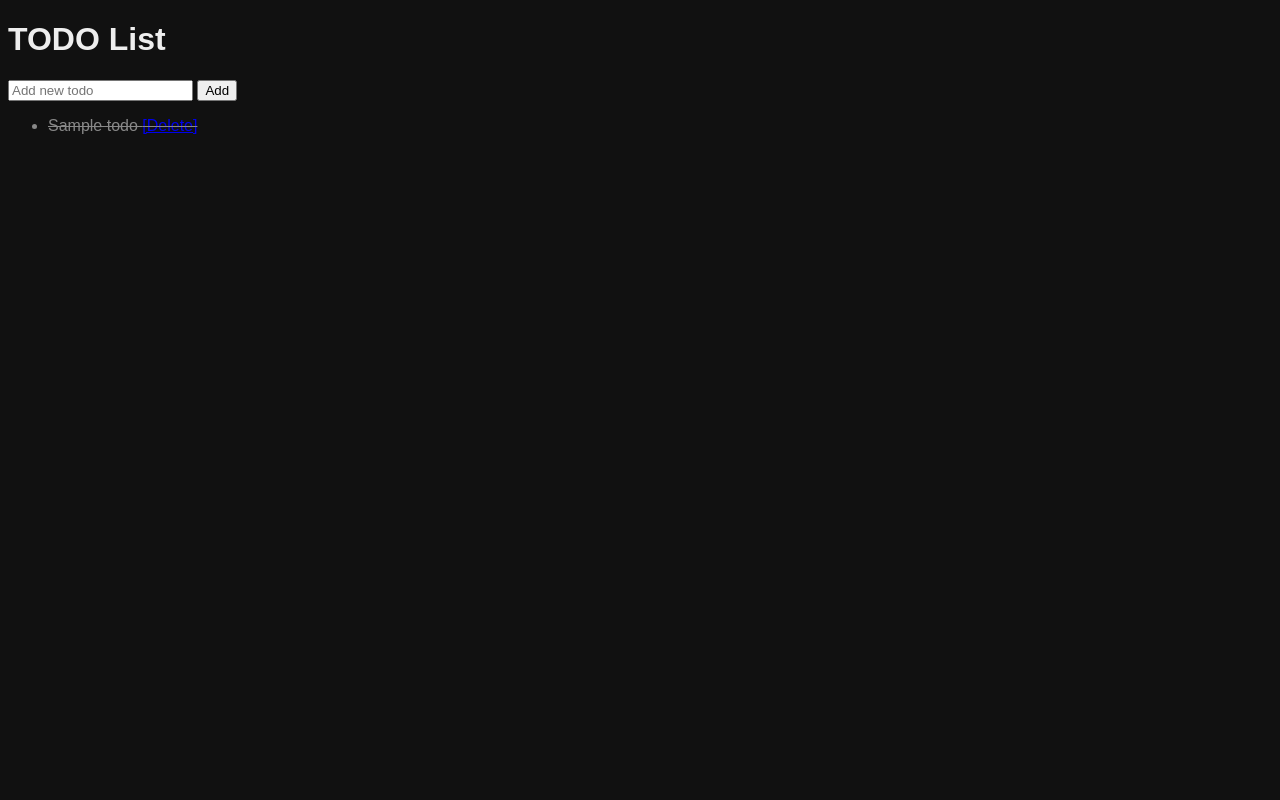
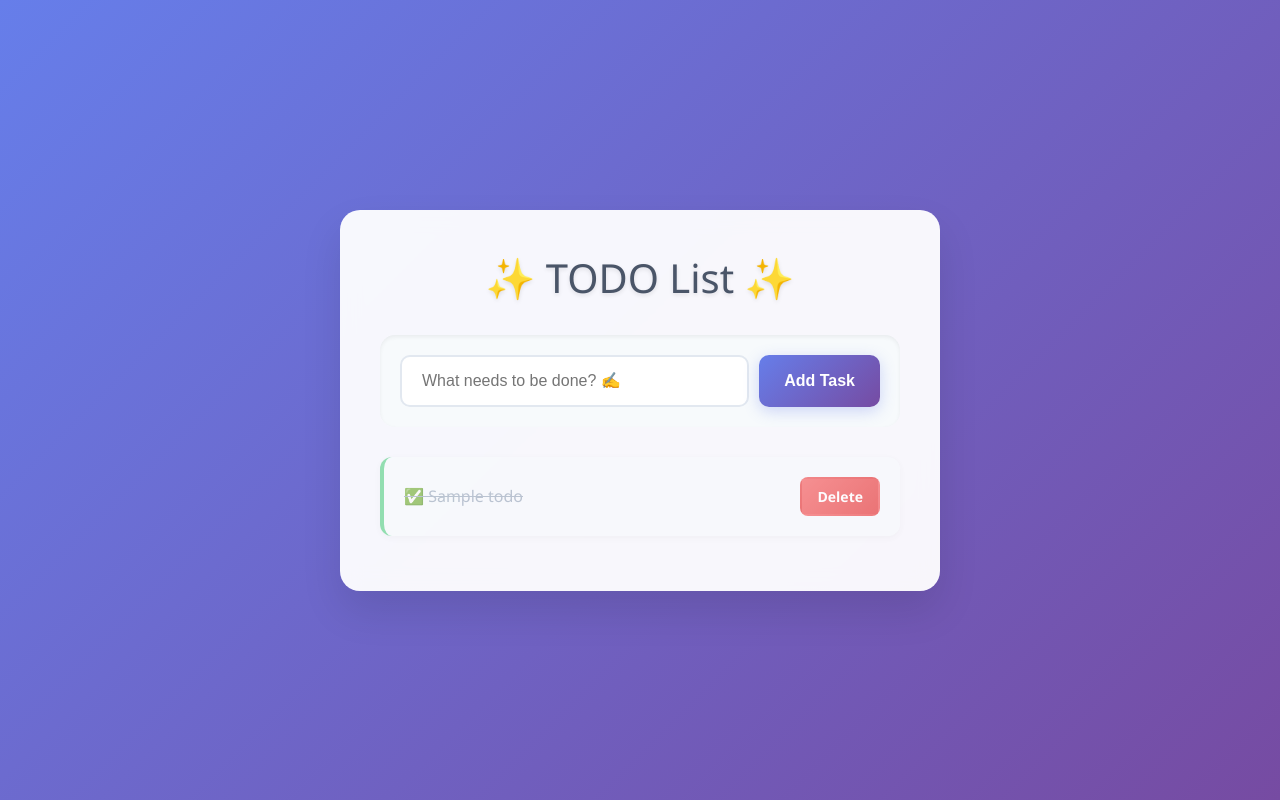
Before and after one commit to sayedabdulkarim/django_poc_one, a Django app: page / in a window 1280 px wide. Run offline with Django 5.2, Linux system fonts and the light colour scheme; tables that the repository leaves empty hold one stand-in row (values such as "Sample post").

Commit message:
Refactor index.html to enhance layout and styling for the TODO app

```diff
--- a/todo/templates/index.html
+++ b/todo/templates/index.html
@@ -3,43 +3,228 @@
 
 <head>
     <title>TODO App</title>
+    <meta charset="UTF-8">
+    <meta name="viewport" content="width=device-width, initial-scale=1.0">
     <style>
-        /* Your CSS here, e.g., */
-        body {
-            font-family: Arial;
-            background: #111;
-            color: #eee;
+        * {
+            margin: 0;
+            padding: 0;
+            box-sizing: border-box;
         }
 
-        .todo {
-            margin: 10px 0;
+        body {
+            font-family: 'Segoe UI', Tahoma, Geneva, Verdana, sans-serif;
+            background: linear-gradient(135deg, #667eea 0%, #764ba2 100%);
+            min-height: 100vh;
+            display: flex;
+            align-items: center;
+            justify-content: center;
+            color: #333;
         }
 
-        .completed {
+        .container {
+            background: rgba(255, 255, 255, 0.95);
+            backdrop-filter: blur(10px);
+            border-radius: 20px;
+            box-shadow: 0 20px 40px rgba(0, 0, 0, 0.1);
+            padding: 40px;
+            max-width: 600px;
+            width: 90%;
+            margin: 20px;
+        }
+
+        h1 {
+            text-align: center;
+            color: #4a5568;
+            margin-bottom: 30px;
+            font-size: 2.5rem;
+            font-weight: 300;
+            text-shadow: 0 2px 4px rgba(0, 0, 0, 0.1);
+        }
+
+        .add-form {
+            display: flex;
+            gap: 10px;
+            margin-bottom: 30px;
+            background: #f7fafc;
+            padding: 20px;
+            border-radius: 15px;
+            box-shadow: inset 0 2px 4px rgba(0, 0, 0, 0.06);
+        }
+
+        .add-form input {
+            flex: 1;
+            padding: 15px 20px;
+            border: 2px solid #e2e8f0;
+            border-radius: 10px;
+            font-size: 16px;
+            transition: all 0.3s ease;
+            background: white;
+        }
+
+        .add-form input:focus {
+            outline: none;
+            border-color: #667eea;
+            box-shadow: 0 0 0 3px rgba(102, 126, 234, 0.1);
+        }
+
+        .add-btn {
+            padding: 15px 25px;
+            background: linear-gradient(135deg, #667eea 0%, #764ba2 100%);
+            color: white;
+            border: none;
+            border-radius: 10px;
+            font-size: 16px;
+            font-weight: 600;
+            cursor: pointer;
+            transition: all 0.3s ease;
+            box-shadow: 0 4px 15px rgba(102, 126, 234, 0.3);
+        }
+
+        .add-btn:hover {
+            transform: translateY(-2px);
+            box-shadow: 0 6px 20px rgba(102, 126, 234, 0.4);
+        }
+
+        .todo-list {
+            list-style: none;
+        }
+
+        .todo-item {
+            background: white;
+            margin-bottom: 15px;
+            padding: 20px;
+            border-radius: 12px;
+            box-shadow: 0 2px 10px rgba(0, 0, 0, 0.05);
+            display: flex;
+            align-items: center;
+            justify-content: space-between;
+            transition: all 0.3s ease;
+            border-left: 4px solid #667eea;
+        }
+
+        .todo-item:hover {
+            transform: translateX(5px);
+            box-shadow: 0 4px 20px rgba(0, 0, 0, 0.1);
+        }
+
+        .todo-item.completed {
+            background: #f7fafc;
+            border-left-color: #68d391;
+            opacity: 0.7;
+        }
+
+        .todo-text {
+            flex: 1;
+            font-size: 16px;
+            color: #2d3748;
+            font-weight: 500;
+        }
+
+        .todo-text.completed {
             text-decoration: line-through;
-            color: #888;
+            color: #a0aec0;
+        }
+
+        .todo-actions {
+            display: flex;
+            gap: 10px;
+        }
+
+        .action-btn {
+            padding: 8px 15px;
+            border-radius: 8px;
+            text-decoration: none;
+            font-size: 14px;
+            font-weight: 600;
+            transition: all 0.3s ease;
+            border: 2px solid transparent;
+        }
+
+        .complete-btn {
+            background: linear-gradient(135deg, #48bb78 0%, #38a169 100%);
+            color: white;
+        }
+
+        .complete-btn:hover {
+            transform: translateY(-1px);
+            box-shadow: 0 4px 15px rgba(72, 187, 120, 0.3);
+        }
+
+        .delete-btn {
+            background: linear-gradient(135deg, #f56565 0%, #e53e3e 100%);
+            color: white;
+        }
+
+        .delete-btn:hover {
+            transform: translateY(-1px);
+            box-shadow: 0 4px 15px rgba(245, 101, 101, 0.3);
+        }
+
+        .empty-state {
+            text-align: center;
+            padding: 40px;
+            color: #a0aec0;
+            font-style: italic;
+        }
+
+        @media (max-width: 480px) {
+            .container {
+                padding: 20px;
+                margin: 10px;
+            }
+
+            h1 {
+                font-size: 2rem;
+            }
+
+            .add-form {
+                flex-direction: column;
+            }
+
+            .todo-item {
+                flex-direction: column;
+                gap: 15px;
+                align-items: flex-start;
+            }
+
+            .todo-actions {
+                align-self: flex-end;
+            }
         }
     </style>
 </head>
 
 <body>
-    <h1>TODO List</h1>
-    <form method="POST">
+    <div class="container">
+        <h1>✨ TODO List ✨</h1>
+
+        <form method="POST" class="add-form">
             {% csrf_token %}
-        <input type="text" name="title" placeholder="Add new todo" required />
-        <button type="submit">Add</button>
+            <input type="text" name="title" placeholder="What needs to be done? ✍️" required />
+            <button type="submit" class="add-btn">Add Task</button>
         </form>
-    <ul>
+
+        <ul class="todo-list">
             {% for todo in todos %}
-        <li class="todo {% if todo.completed %}completed{% endif %}">
-            {{ todo.title }}
+            <li class="todo-item {% if todo.completed %}completed{% endif %}">
+                <span class="todo-text {% if todo.completed %}completed{% endif %}">
+                    {% if todo.completed %}✅{% else %}📝{% endif %} {{ todo.title }}
+                </span>
+                <div class="todo-actions">
                     {% if not todo.completed %}
-            <a href="{% url 'complete' todo.id %}">[Complete]</a>
+                    <a href="{% url 'complete' todo.id %}" class="action-btn complete-btn">Complete</a>
                     {% endif %}
-            <a href="{% url 'delete' todo.id %}">[Delete]</a>
+                    <a href="{% url 'delete' todo.id %}" class="action-btn delete-btn">Delete</a>
+                </div>
             </li>
+            {% empty %}
+            <div class="empty-state">
+                <p>🎉 No todos yet! Add one above to get started.</p>
+            </div>
             {% endfor %}
         </ul>
+    </div>
 </body>
 
 </html>
```
Lines whose indentation alone changed are shown as unchanged.
